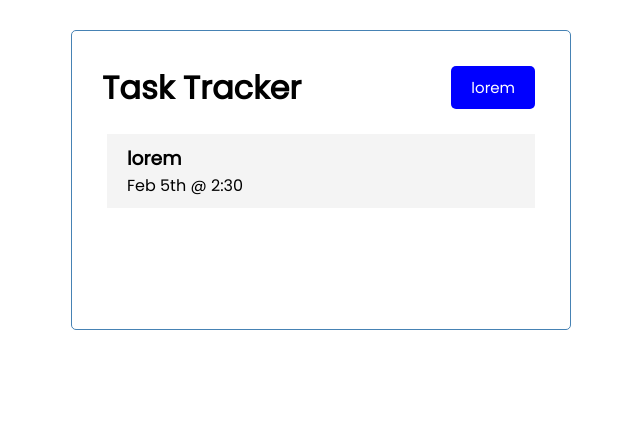
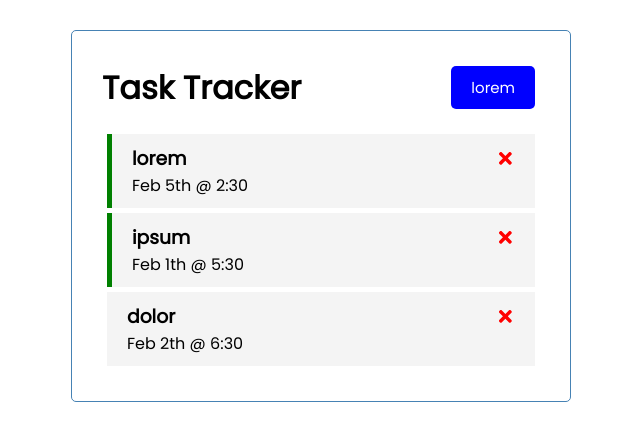
Before and after one commit to jasonly/learning-react, a React (Create React App) app: page / in a window 1280 px wide. Shown: the top 440 px of the page, without its empty margins (319-959 px from the left). Built offline with nearby package versions, Linux system fonts and the light colour scheme.

Commit message:
refactor: reminder

```diff
--- a/src/App.js
+++ b/src/App.js
@@ -10,13 +10,45 @@
       text: 'lorem',
       day: 'Feb 5th @ 2:30',
       reminder: true
+    },
+    {
+      id: 2,
+      text: 'ipsum',
+      day: 'Feb 1th @ 5:30',
+      reminder: true
+    },
+    {
+      id: 3,
+      text: 'dolor',
+      day: 'Feb 2th @ 6:30',
+      reminder: false
     }
   ])
+
+  // Delete Task
+  const deleteTask = (id) => {
+    setTasks(tasks.filter((task) => task.id !== id))
+  }
+
+  // Toggle Reminder
+  const toggleReminder = (id) => {
+    setTasks(tasks.map((task) => task.id === id ? { ...task, reminder: !task} : task))
+  }
 
   return (
     <div className='container'>
       <Header />
-      <Tasks tasks={ tasks }/>
+
+      {
+        tasks.length > 0 ?
+        <Tasks
+          tasks={ tasks }
+          onDelete={ deleteTask }
+          onToggle={ toggleReminder }
+        /> : 'weeeeh'
+      }
+
+
     </div>
   )
 }
--- a/src/components/Task.js
+++ b/src/components/Task.js
@@ -1,10 +1,22 @@
-//es7 prop types: read more about this vs typescript
-const Task = ({ task }) => {
+import { FaTimes } from 'react-icons/fa'
+
+const Task = ({ task, onDelete, onToggle }) => {
   return (
-    <div className='task'>
-      <h3>{task.text}</h3>
+    <div
+      className={`
+        task
+        ${task.reminder ? 'reminder' : ''}
+      `}
+      onDoubleClick={ () => onToggle(task.id) }
+    >
+      <h3>
+        {task.text}
+        <FaTimes
+          style={{ color: 'red', cursor: 'pointer' }}
+          onClick={ () => onDelete(task.id) } // state gets passed down actions get passed up
+        />
+      </h3>
       <p>{task.day}</p>
-      <p>{task.reminder}</p>
     </div>
   )
 }
--- a/src/components/Tasks.js
+++ b/src/components/Tasks.js
@@ -1,13 +1,15 @@
 //es7 prop types: read more about this vs typescript
 import Task from './Task'
 
-const Tasks = ({ tasks }) => {
+const Tasks = ({ tasks, onDelete, onToggle }) => {
   return (
     <>
       {tasks.map((task) => (
         <Task
-          key={task.id}
-          task={task}
+          key={ task.id }
+          task={ task }
+          onDelete={ onDelete }
+          onToggle={ onToggle }
         />
       ))}
     </>
```
